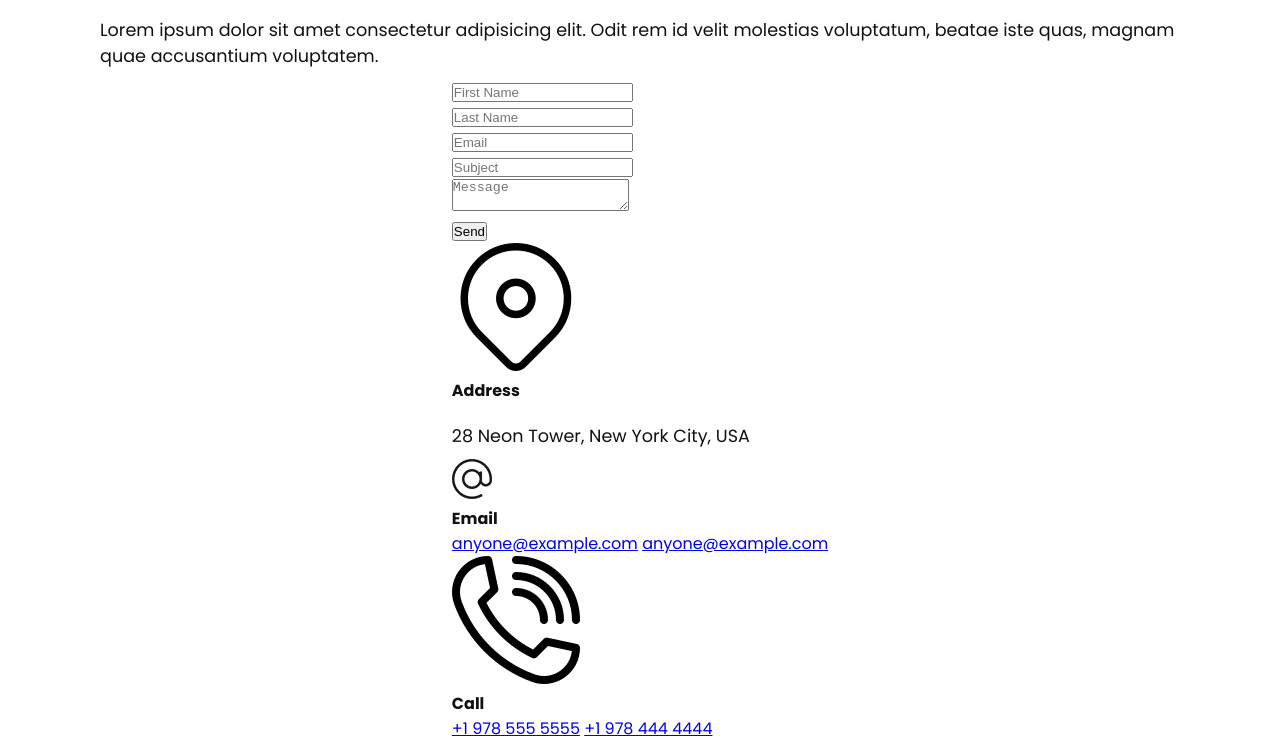
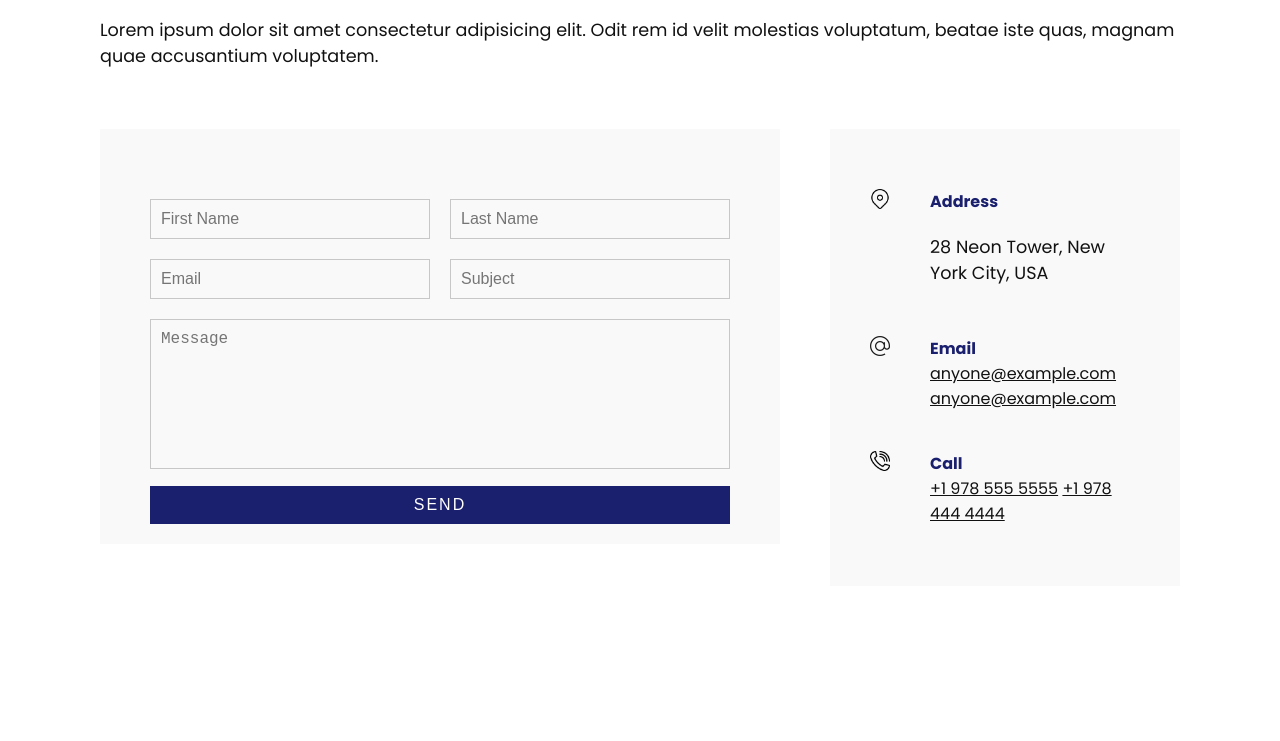
Before and after one commit to pascalziener/Creative-Agency-Website-From-Scratch-HTML-CSS, a plain HTML site: page contact.html in a window 1280 px wide. Shown: the part 208-949 px from the top of the page. After the commit the page ends 860 px from the top, so only its background shows below. Drawn offline with Linux system fonts and the light colour scheme.

Commit message:
feat: add CSS for contact page

```diff
--- a/css/style.css
+++ b/css/style.css
@@ -2,6 +2,7 @@
 
 :root {
   --primary-color: #f60f20;
+  --secondary-color: #1b206e;
 }
 
 /* BASE STYLES */
@@ -192,7 +193,7 @@ p {
   font-size: 24px;
   font-weight: 500;
   margin-top: 20px;
-  color: #1b206e;
+  color: var(--secondary-color);
 }
 
 .services .service .icon img {
@@ -246,6 +247,99 @@ p {
   padding: 5px 15px;
 }
 
+/* CONTACT */
+
+.contact {
+  position: relative;
+  width: 100%;
+  margin-top: 50px;
+  display: flex;
+  justify-content: space-between;
+  align-items: flex-start;
+}
+
+.contact-form {
+  position: relative;
+  background: #f9f9f9;
+  width: calc(100% - 400px);
+  padding: 60px 40px 20px;
+}
+
+.contact-form form {
+  width: 100%;
+}
+
+.contact-form .row {
+  width: 100%;
+  display: flex;
+}
+
+.contact-form .input50 {
+  width: 50%;
+  margin: 0 10px;
+}
+
+.contact-form .input100 {
+  width: 100%;
+  margin: 0 10px;
+}
+
+.contact-form .row input,
+.contact-form .row textarea {
+  position: relative;
+  border: 1px solid rgba(0, 0, 0, 0.2);
+  color: #111;
+  background: transparent;
+  width: 100%;
+  padding: 10px;
+  outline: none;
+  font-size: 16px;
+  font-weight: 300;
+  margin: 10px 0;
+  resize: none;
+}
+
+.contact-form .row textarea {
+  height: 150px;
+}
+
+.contact-form .row input[type="submit"] {
+  background-color: var(--secondary-color);
+  color: #fff;
+  margin: 0;
+  text-transform: uppercase;
+  letter-spacing: 2px;
+  font-weight: 500;
+  border: 0;
+  cursor: pointer;
+}
+
+.contact-info {
+  width: 350px;
+  background: #f9f9f9;
+  padding: 60px 40px 20px;
+}
+
+.contact-info .info-box {
+  display: flex;
+  align-items: flex-start;
+  margin-bottom: 40px;
+}
+
+.contact-info .info-box .contact-icon {
+  width: 20px;
+  margin-right: 40px;
+}
+
+.contact-info .info-box .details h4 {
+  color: var(--secondary-color);
+}
+
+.contact-info .info-box .details p,
+.contact-info .info-box .details a {
+  color: #111;
+}
+
 @media (max-width: 1068px) {
   .home-img {
     display: none;
@@ -268,6 +362,31 @@ p {
   .services {
     grid-template-columns: repeat(2, 1fr);
   }
+
+  .contact {
+    flex-direction: column;
+  }
+
+  .contact-form {
+    width: 100%;
+    padding: 30px 30px 20px;
+  }
+
+  .contact-form .row {
+    flex-direction: column;
+  }
+
+  .contact-form .input50,
+  .contact-form .input100 {
+    width: 100%;
+    margin: 0;
+  }
+
+  .contact-info {
+    width: 100%;
+    margin-top: 20px;
+    padding: 30px 30px 20px;
+  }
 }
 
 @media (max-width: 768px) {
```
